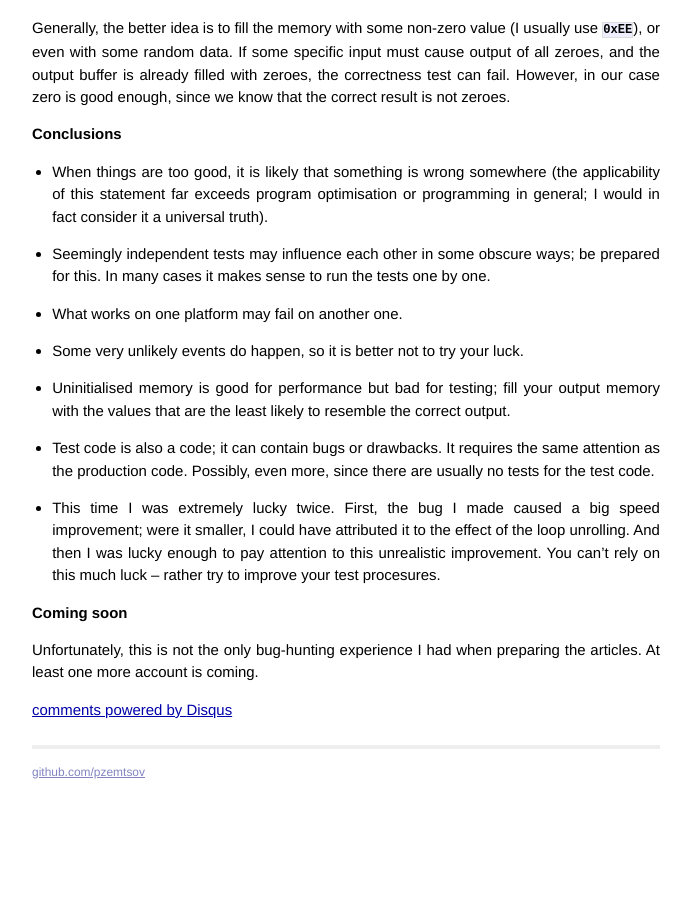
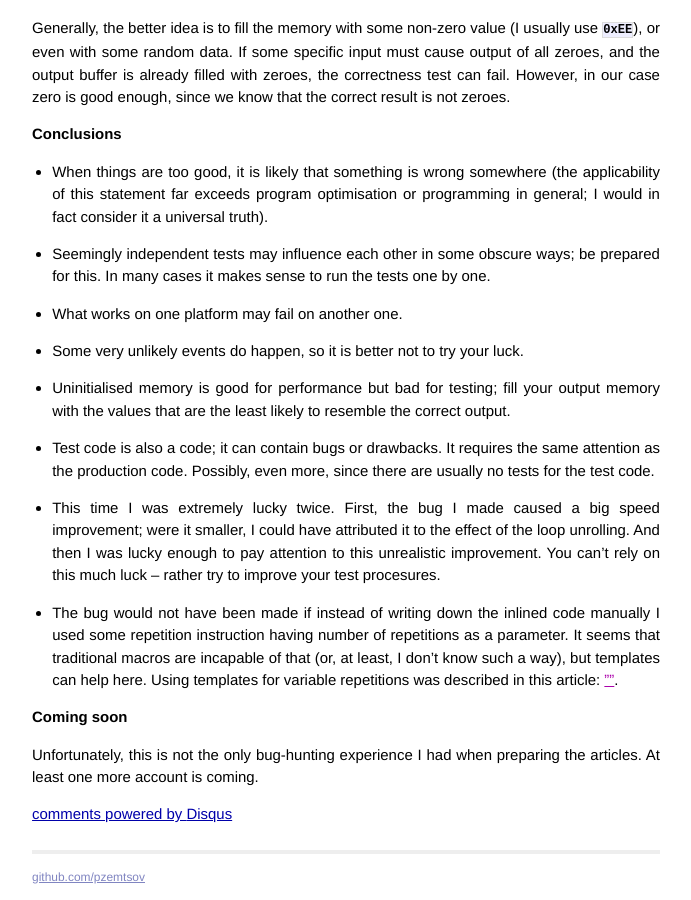
Before and after one commit to pzemtsov/pzemtsov.github.io, a Jekyll site: the page built from _posts/2014-09-21-a-bug-story-testing-your-test-code.md, in a window 1280 px wide and 900 px high, scrolled down 8733 px. Shown: the whole window, without its empty margins (294-985 px from the left). Built offline with Jekyll 4.4.1, drawn with Linux system fonts in a browser that asks for light colours; Markdown is read by kramdown in place of the engine named in the settings; comment, search, counter and statistics services are not loaded; before the commit the page ends 9528 px from its top, so only the background shows below that.

Commit message:
Minor addition to the last article

```diff
--- a/_posts/2014-09-21-a-bug-story-testing-your-test-code.md
+++ b/_posts/2014-09-21-a-bug-story-testing-your-test-code.md
@@ -621,6 +621,11 @@ least likely to resemble the correct output.
   attention to this unrealistic improvement. You can't rely on this much luck -- rather try to improve your
   test procesures.
 
+- The bug would not have been made if instead of writing down the inlined code manually I used some repetition
+  instruction having number of repetitions as a parameter. It seems that traditional macros are incapable of that
+  (or, at least, I don't know such a way), but templates can help here. Using templates for variable repetitions
+  was described in this article: ["{{ site.TITLE-TEMPLATE }}"]({{ site.ART-TEMPLATE }}).
+
 Coming soon
 -----------
 
```
